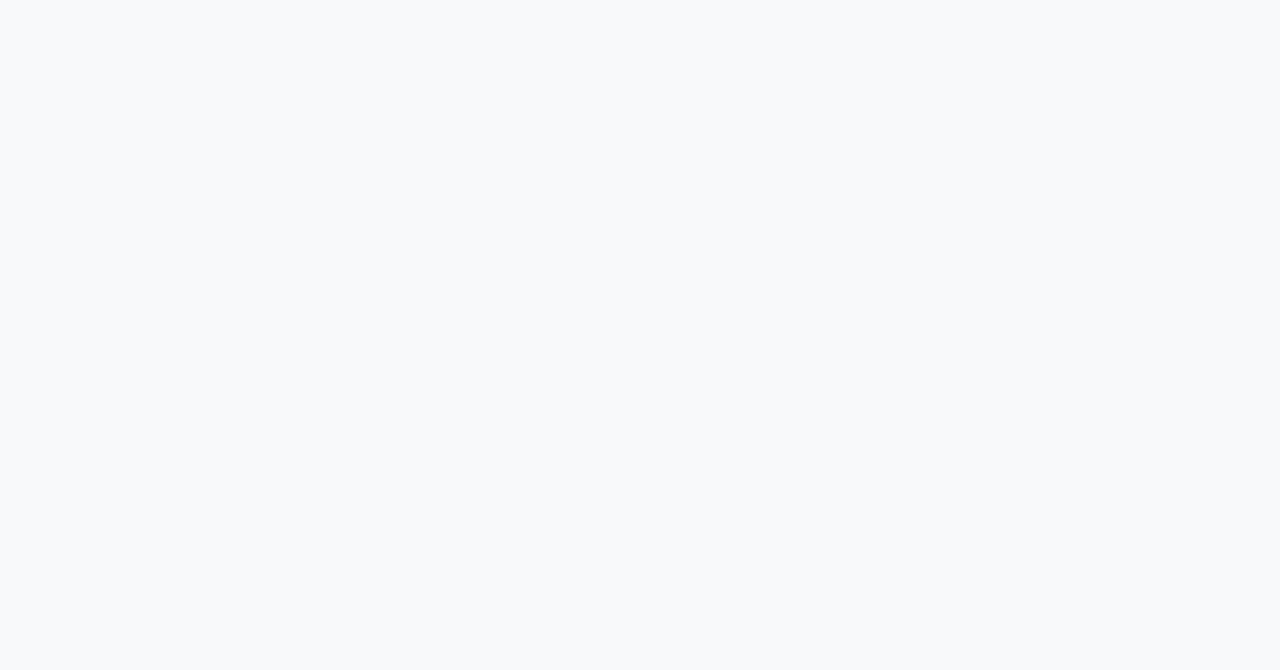
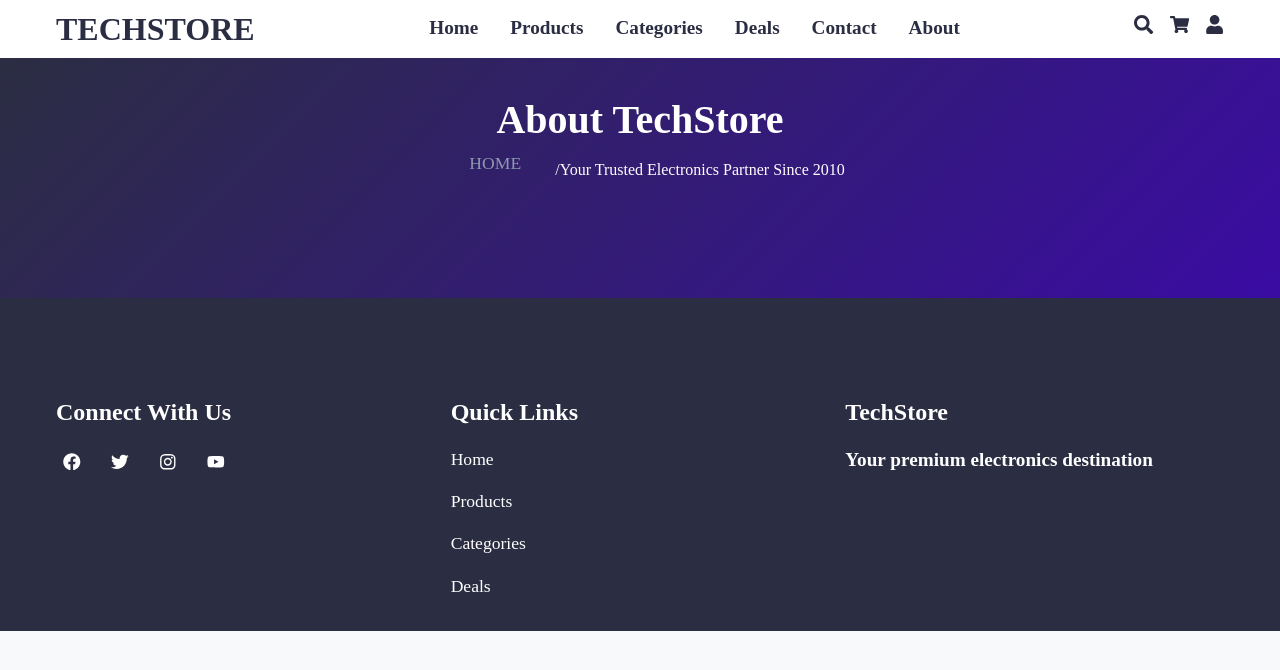
Before and after one commit to mohammadmehdidalvandii/techstore-front-end, a React (Vite) app: page /About in a window 1280 px wide. Before the commit this address had no page. Shown: the top 670 px of the page. Built offline with nearby package versions, Linux system fonts and the light colour scheme.

Commit message:
create about-page

```diff
--- a/src/components/module/Navbar/Navbar.tsx
+++ b/src/components/module/Navbar/Navbar.tsx
@@ -30,6 +30,9 @@ const Navbar:React.FC = ()=>{
                     </li>
                     <li>
                         <NavLink to='/Contact' className='nav_link'>Contact</NavLink>
+                    </li>
+                    <li>
+                        <NavLink to='/About' className='nav_link'>About</NavLink>
                     </li>
                 </ul>
                 <div className='menu'>
@@ -75,6 +78,9 @@ const Navbar:React.FC = ()=>{
                     <li>
                         <NavLink to='/Contact' className='nav_link'>Contact</NavLink>
                     </li>
+                    <li>
+                        <NavLink to='/About' className='nav_link'>About</NavLink>
+                    </li>
                 </ul>
                 </div>
                 )}
--- /dev/null
+++ b/src/page/About/About.tsx
@@ -0,0 +1,16 @@
+import Breadcrumb from '@components/module/Breadcrumb/Breadcrumb'
+import Footer from '@components/module/Footer/Footer'
+import Navbar from '@components/module/Navbar/Navbar'
+import React from 'react'
+
+const About:React.FC = ()=>{
+  return (
+    <>
+    <Navbar/>
+    <Breadcrumb title='About TechStore' text='Your Trusted Electronics Partner Since 2010'/>
+    <Footer/>
+    </>
+  )
+}
+
+export default About
--- a/src/route.tsx
+++ b/src/route.tsx
@@ -4,6 +4,7 @@ import Contact from "@page/Contact/Contact";
 import Cart from "@page/Cart/Cart";
 import Login from "@page/Login/Login";
 import Register from "@page/Register/Register";
+import About from "@page/About/About";
 
 const routes = [
     {path:'/' , element:<Home/>},
@@ -12,6 +13,7 @@ const routes = [
     {path:'/Cart' , element:<Cart/>},
     {path:'/Login' , element:<Login/>},
     {path:'/Register' , element:<Register/>},
+    {path:'/About' , element:<About/>},
 ]
 
 export default routes
```
